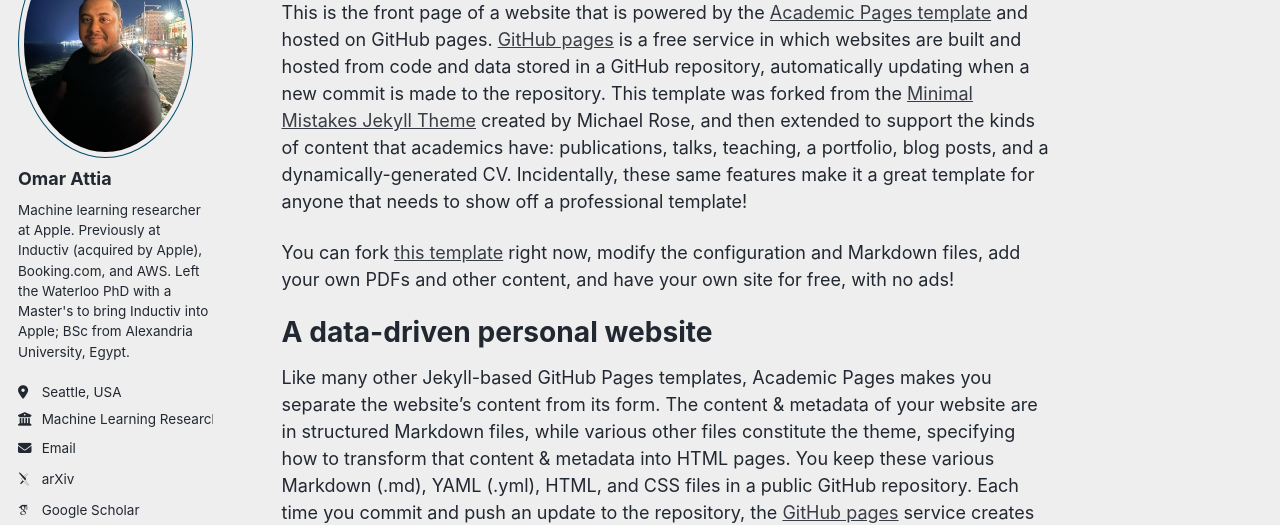
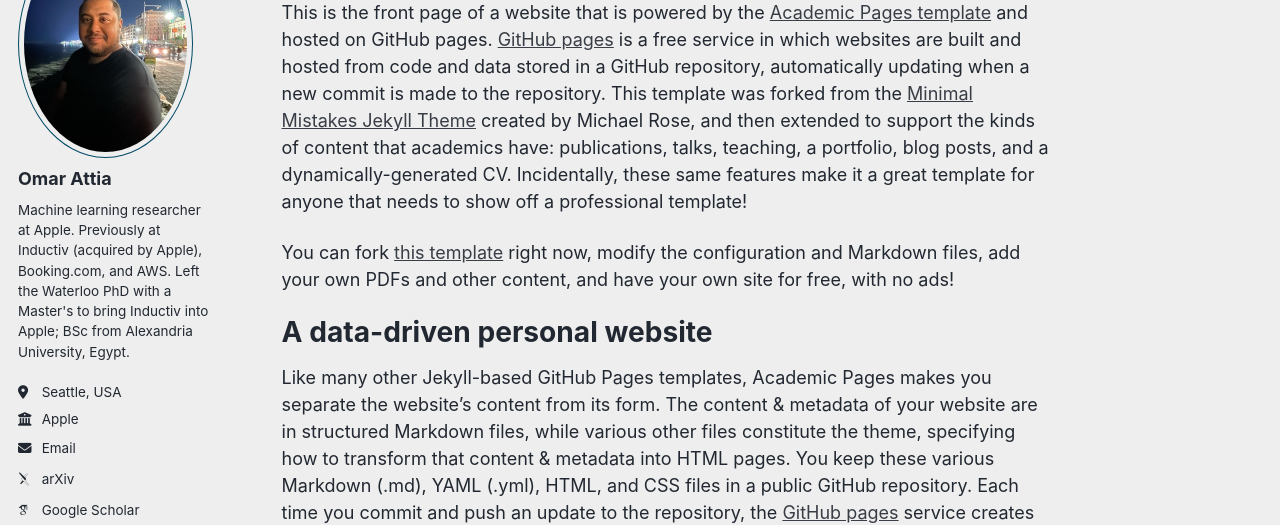
Before and after one commit to oattia/oattia.github.io, a Jekyll site: the page built from _pages/about.md, in a window 1280 px wide. Shown: the part 172-697 px from the top of the page. Built offline with Jekyll 4.4.1, drawn with Linux system fonts in a browser that asks for light colours; some web fonts are replaced; a script bundle is joined from its source files by our own code; library files that are not in the unit come from our copies.

```diff
--- a/_config.yml
+++ b/_config.yml
@@ -28,9 +28,9 @@ author:
   pronouns         : # example: "she/her"
   bio              : "Machine learning researcher at Apple. Previously at Inductiv (acquired by Apple), Booking.com, and AWS. Left the Waterloo PhD with a Master's to bring Inductiv into Apple; BSc from Alexandria University, Egypt."
   location         : "Seattle, USA"
-  employer         : "Machine Learning Research at Apple"
+  employer         : "Apple"
   uri              : # URL
-  email            : "oy.attia@gmail.com"
+  email            : "omar@attia.com"
 
   # Academic websites
   academia         : # URL
```
